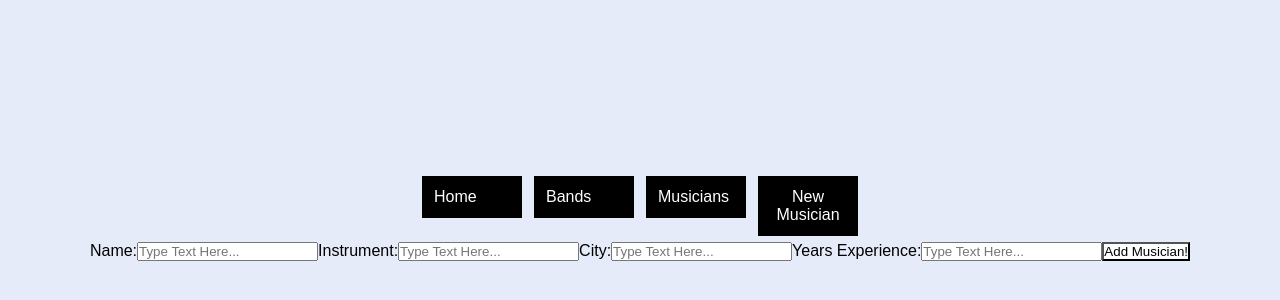
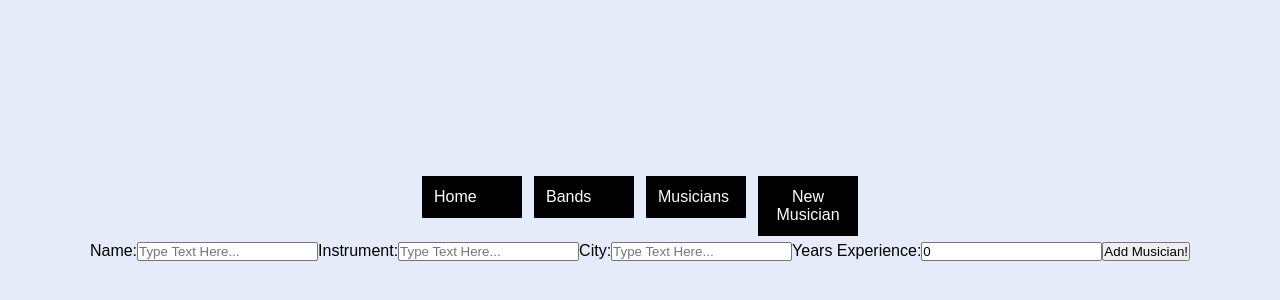
Before and after one commit to lammerij/my_band_app_frontend, a React (Create React App) app: page /musicians/new in a window 1280 px wide. Shown: the part 182-482 px from the top of the page. Built offline with nearby package versions, Linux system fonts and the light colour scheme; no server answers.

Commit message:
edit state variable

```diff
--- a/src/App.js
+++ b/src/App.js
@@ -28,7 +28,7 @@ function App() {
       <Router>
         <NavBar />
         <Routes>
-        <Route exact path= '/musicians/new' element={<MusicianForm setMusicians={setMusicians}/>}/>
+        <Route exact path= '/musicians/new' element={<MusicianForm musicians={musicians}setMusicians={setMusicians}/>}/>
         <Route exact path= '/bands' element={<BandContainer bands={bands}/>}/>
         <Route exact path= '/musicians' element={<MusicianContainer musicians={musicians}/>}/>
         <Route exact path= '/' element={<Home/>}/>
--- a/src/forms/MusicianForm.js
+++ b/src/forms/MusicianForm.js
@@ -1,22 +1,32 @@
 import React, { useState } from "react";
 import { useNavigate } from "react-router-dom";
 
-function MusicianForm({ setMusicians }) {
+function MusicianForm({ musicians, setMusicians }) {
   const [name, setName] = useState("");
   const [instrument, setInstrument] = useState("");
   const [city, setCity] = useState("");
-  const [yearsExperience, setYearsExperience] = useState("");
+  const [years_experience, setYearsExperience] = useState(0);
+//   console.log(yearsExperience);
 
   const navigate = useNavigate();
 
   function handleNameChange(event) {
     setName(event.target.value);
   }
+  function handleInstrumentChange(event) {
+    setInstrument(event.target.value);
+  }
+  function handleCityChange(event) {
+    setCity(event.target.value);
+  }
+  function handleYearsExperienceChange(event) {
+    setYearsExperience(event.target.value);
+  }
 
   function handleSubmit(event) {
     event.preventDefault();
     if (
-      [name, instrument, city, yearsExperience].some(
+      [name, instrument, city, years_experience].some(
         (value) => value.trim() === ""
       )
     ) {
@@ -24,63 +34,69 @@ function MusicianForm({ setMusicians }) {
       return null;
     }
 
-
-    const newMusician = { name, instrument, city, yearsExperience };
-
+    const newMusician = {
+        name: name,
+        instrument: instrument,
+        years_experience: parseInt(years_experience)
+     };
+    console.log(newMusician)
     fetch("http://localhost:9494/musicians", {
       method: "POST",
       headers: {
         "Content-Type": "application/json",
       },
-      body: JSON.stringify({ ...newMusician }),
+      body: JSON.stringify(newMusician),
     })
       .then((response) => response.json())
-      .then((newMusician) =>
-        setMusicians((musicians) => {
-          return [...musicians, newMusician];
-        })
-      );
+      .then((newMusician) => {
+        setMusicians([...musicians, newMusician]);
+      });
     navigate("/musicians");
     setName("");
     setInstrument("");
     setCity("");
-    setYearsExperience("");
+    setYearsExperience(0);
   }
   return (
     <div>
-     <form onSubmit={handleSubmit} className="form">
+      <form onSubmit={handleSubmit} className="form">
         <label>
           Name:
-          <input type="text" value={name} placeholder="Type Text Here..." onChange={handleNameChange} />
+          <input
+            type="text"
+            value={name}
+            placeholder="Type Text Here..."
+            onChange={handleNameChange}
+          />
         </label>
         <label>
           Instrument:
           <input
-            onChange={(event) => setInstrument(event.target.value)}
             type="text"
-            name="instrument"
+            value={instrument}
             placeholder="Type Text Here..."
-          ></input>
+            onChange={handleInstrumentChange}
+          />
         </label>
         <label>
           City:
           <input
-            onChange={(event) => setCity(event.target.value)}
             type="text"
-            name="city"
+            value={city}
             placeholder="Type Text Here..."
-          ></input>
+            onChange={handleCityChange}
+          />
         </label>
         <label>
           Years Experience:
           <input
-            onChange={(event) => setYearsExperience(event.target.value)}
-            type="text"
-            name="years experience"
-            placeholder="Type Text Here..."
-          ></input>
+            type="number"
+            value={years_experience}
+            placeholder="Type Number Here..."
+            onChange={handleYearsExperienceChange}
+          />
         </label>
-        <button style={{ background: "white" }}>Add Musician!</button>
+        <button>Add Musician!</button>
       </form>
     </div>
   );
```
